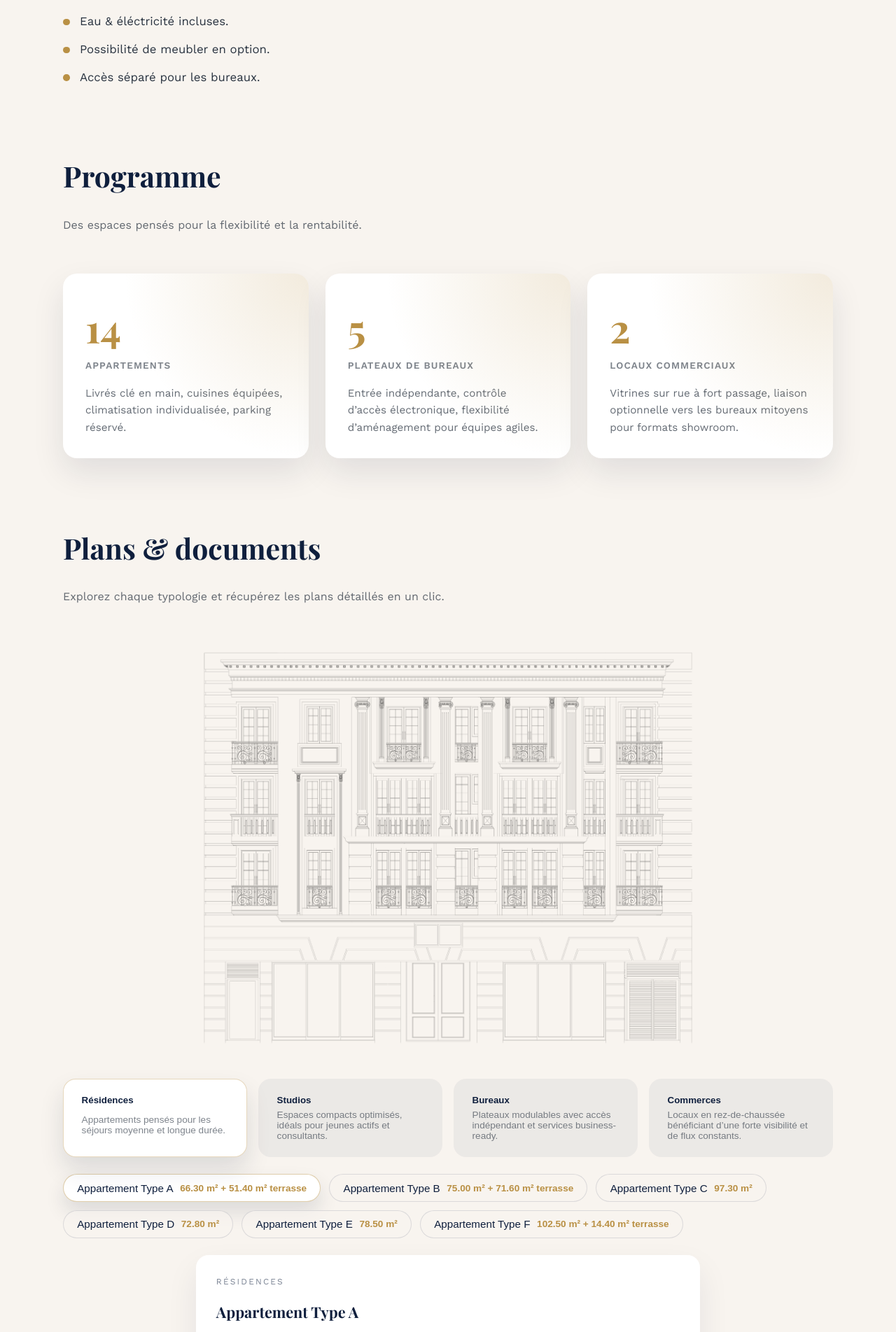
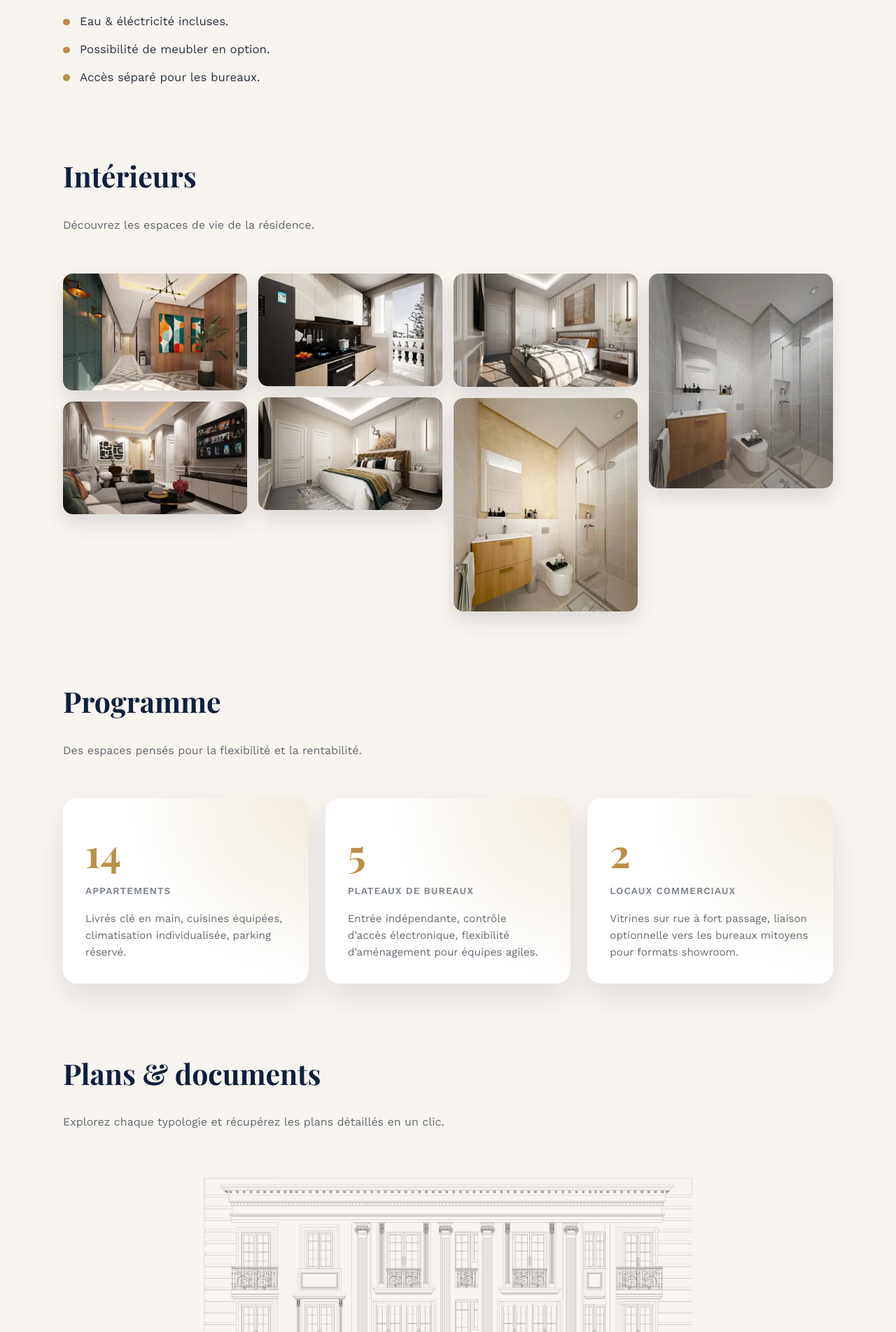
Before and after one commit to jipijipi/HKS, a Jekyll site: the page built from index.html, in a window 1280 px wide. Shown: the part 1815-3719 px from the top of the page at 70% size. Built offline with Jekyll 4.4.1, drawn with Linux system fonts in a browser that asks for light colours.

Commit message:
Added photo gallery

```diff
--- /dev/null
+++ b/_includes/interior-gallery.html
@@ -0,0 +1,40 @@
+<section class="section container interior-gallery" id="interiors">
+  <div class="section__header">
+    <h2 class="section__title">{{ site.data.interior.title }}</h2>
+    <p class="section__subtitle">{{ site.data.interior.subtitle }}</p>
+  </div>
+
+  <div class="interior-gallery__grid" data-interior-gallery>
+    {% for item in site.data.interior.items %}
+      <a
+        class="interior-gallery__item"
+        href="{{ item.src | relative_url }}"
+        data-interior-trigger
+        data-full-src="{{ item.src | relative_url }}"
+        data-alt="{{ item.alt }}"
+        aria-label="Voir {{ item.alt }}"
+      >
+        <img
+          src="{{ item.thumb | relative_url }}"
+          alt="{{ item.alt }}"
+          loading="lazy"
+          decoding="async"
+        />
+      </a>
+    {% endfor %}
+  </div>
+
+  <div class="interior-lightbox" data-interior-lightbox hidden>
+    <button
+      class="interior-lightbox__backdrop"
+      type="button"
+      aria-label="Fermer la galerie"
+      data-interior-close
+    ></button>
+    <figure class="interior-lightbox__dialog" role="dialog" aria-modal="true" aria-label="Galerie intérieure">
+      <button class="interior-lightbox__close" type="button" aria-label="Fermer" data-interior-close>×</button>
+      <img class="interior-lightbox__image" src="" alt="" data-interior-image />
+      <figcaption class="interior-lightbox__caption" data-interior-caption></figcaption>
+    </figure>
+  </div>
+</section>
--- a/_sass/_site.scss
+++ b/_sass/_site.scss
@@ -702,6 +702,98 @@ textarea:focus {
   font-weight: 600;
 }
 
+.interior-gallery {
+  scroll-margin-top: 4.5rem;
+}
+
+.interior-gallery__grid {
+  column-count: 2;
+  column-gap: 1rem;
+}
+
+.interior-gallery__item {
+  display: block;
+  margin-bottom: 1rem;
+  border-radius: 14px;
+  overflow: hidden;
+  box-shadow: 0 14px 28px rgba(15, 31, 61, 0.12);
+  background: white;
+  break-inside: avoid;
+  transition: transform 180ms ease, box-shadow 180ms ease;
+}
+
+.interior-gallery__item:hover,
+.interior-gallery__item:focus-visible {
+  transform: translateY(-3px);
+  box-shadow: 0 20px 36px rgba(15, 31, 61, 0.16);
+}
+
+.interior-gallery__item img {
+  display: block;
+  width: 100%;
+  height: auto;
+}
+
+.interior-lightbox[hidden] {
+  display: none;
+}
+
+.interior-lightbox {
+  position: fixed;
+  inset: 0;
+  z-index: 2000;
+  display: grid;
+  place-items: center;
+  padding: 1rem;
+}
+
+.interior-lightbox__backdrop {
+  position: absolute;
+  inset: 0;
+  border: 0;
+  background: rgba(10, 18, 35, 0.78);
+  cursor: pointer;
+}
+
+.interior-lightbox__dialog {
+  position: relative;
+  margin: 0;
+  max-width: min(96vw, 1200px);
+  max-height: 90vh;
+  display: grid;
+  gap: 0.8rem;
+  z-index: 1;
+}
+
+.interior-lightbox__image {
+  max-width: 100%;
+  max-height: calc(90vh - 2.6rem);
+  display: block;
+  border-radius: 10px;
+  box-shadow: 0 24px 48px rgba(0, 0, 0, 0.35);
+}
+
+.interior-lightbox__caption {
+  color: rgba(255, 255, 255, 0.92);
+  text-align: center;
+  font-size: 0.95rem;
+}
+
+.interior-lightbox__close {
+  position: absolute;
+  top: 0.5rem;
+  right: 0.5rem;
+  width: 2.2rem;
+  height: 2.2rem;
+  border: 0;
+  border-radius: 999px;
+  font-size: 1.5rem;
+  line-height: 1;
+  color: white;
+  background: rgba(15, 31, 61, 0.7);
+  cursor: pointer;
+}
+
 .footer {
   background: $primary;
   color: rgba(255, 255, 255, 0.8);
@@ -766,7 +858,35 @@ textarea:focus {
     mix-blend-mode: normal;
     transform: none;
   }
+
+  .interior-gallery__grid {
+    column-count: 2;
+    column-gap: 0.75rem;
+  }
+
+  .interior-gallery__item {
+    margin-bottom: 0.75rem;
+    border-radius: 10px;
+  }
+
+  .interior-lightbox__close {
+    top: 0.35rem;
+    right: 0.35rem;
+  }
 }
+
+@media (min-width: 700px) {
+  .interior-gallery__grid {
+    column-count: 3;
+  }
+}
+
+@media (min-width: 1024px) {
+  .interior-gallery__grid {
+    column-count: 4;
+  }
+}
+
 .plans-illustration {
   display: flex;
   justify-content: center;
--- a/assets/js/main.js
+++ b/assets/js/main.js
@@ -227,3 +227,50 @@ document.addEventListener("DOMContentLoaded", () => {
     });
   });
 });
+
+document.addEventListener("DOMContentLoaded", () => {
+  const gallery = document.querySelector("[data-interior-gallery]");
+  const lightbox = document.querySelector("[data-interior-lightbox]");
+  const image = document.querySelector("[data-interior-image]");
+  const caption = document.querySelector("[data-interior-caption]");
+  const triggers = document.querySelectorAll("[data-interior-trigger]");
+  const closeButtons = document.querySelectorAll("[data-interior-close]");
+
+  if (!gallery || !lightbox || !image || !caption || !triggers.length) return;
+
+  const openLightbox = (src, alt) => {
+    image.src = src;
+    image.alt = alt || "Photo intérieure";
+    caption.textContent = alt || "";
+    lightbox.hidden = false;
+    document.body.style.overflow = "hidden";
+  };
+
+  const closeLightbox = () => {
+    lightbox.hidden = true;
+    image.src = "";
+    image.alt = "";
+    caption.textContent = "";
+    document.body.style.overflow = "";
+  };
+
+  triggers.forEach((trigger) => {
+    trigger.addEventListener("click", (event) => {
+      event.preventDefault();
+      const src = trigger.dataset.fullSrc || trigger.getAttribute("href");
+      const alt = trigger.dataset.alt || "";
+      if (!src) return;
+      openLightbox(src, alt);
+    });
+  });
+
+  closeButtons.forEach((button) => {
+    button.addEventListener("click", closeLightbox);
+  });
+
+  document.addEventListener("keydown", (event) => {
+    if (event.key === "Escape" && !lightbox.hidden) {
+      closeLightbox();
+    }
+  });
+});
--- a/index.html
+++ b/index.html
@@ -11,6 +11,8 @@ title: Résidence LE 25 — Casablanca - Rue des Courlis
 
 {% include amenities.html %}
 
+{% include interior-gallery.html %}
+
 {% include program.html %}
 
 {% include plans.html %}
```
Also changed, not shown: _data/interior.yml (added, +24 -0 lines).
